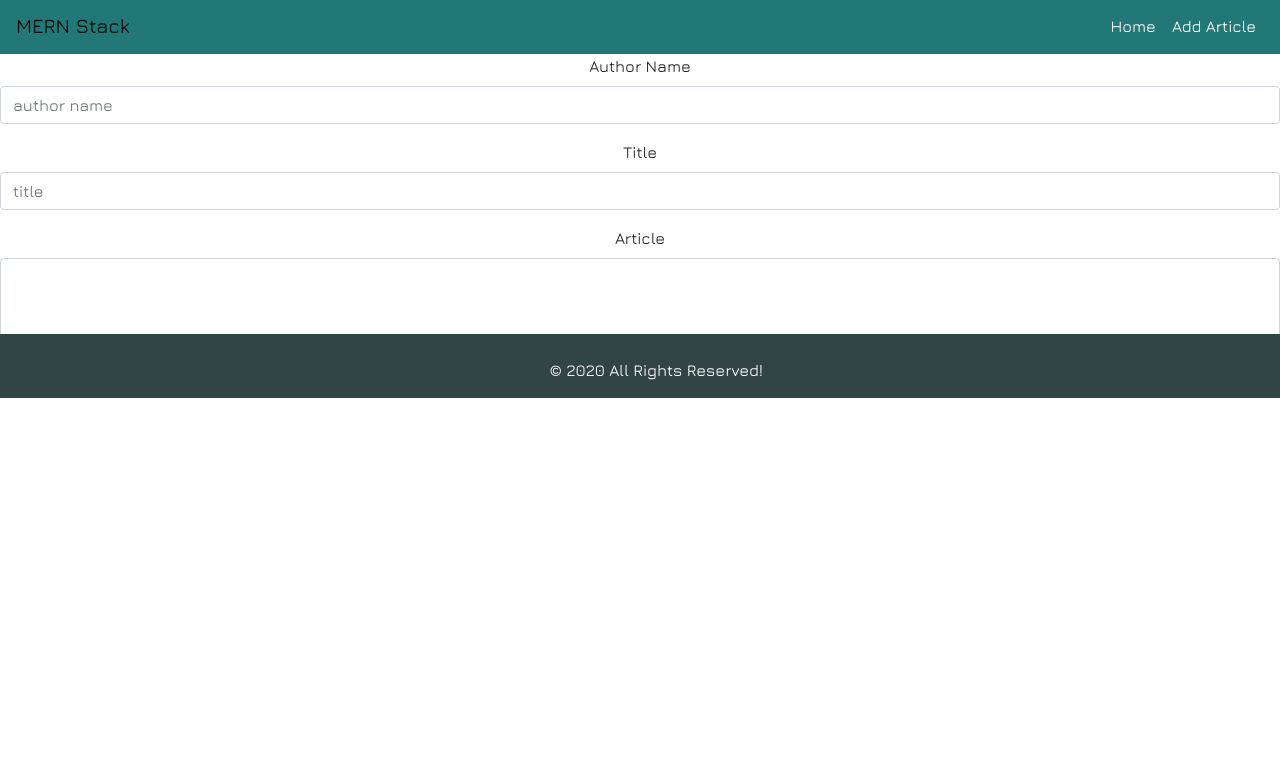
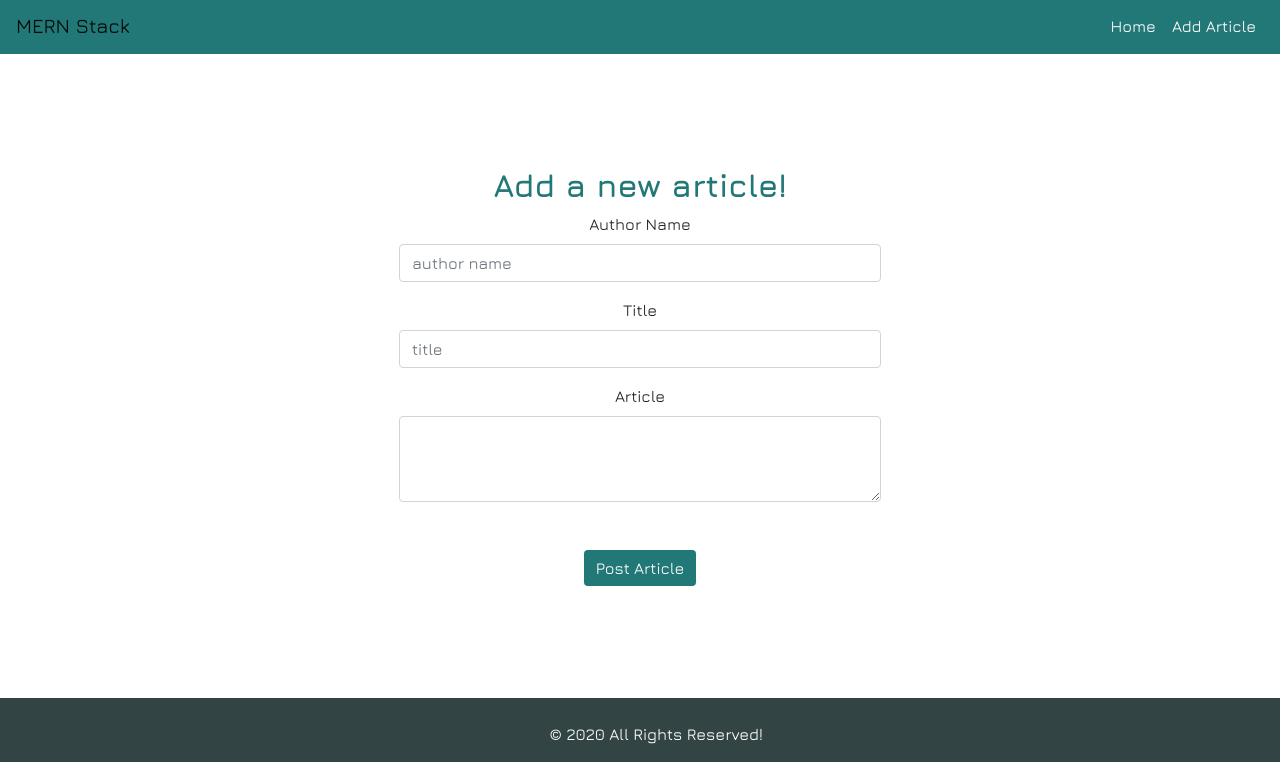
Before and after one commit to mrzacsmith/be-articles, a React (Create React App) app in the folder client/: page /add-article in a window 1280 px wide. Shown: the part 402-1164 px from the top of the page. Before the commit the page ends 800 px from the top, so only its background shows below. Built offline with nearby package versions, Linux system fonts and the light colour scheme; no server answers.

Commit message:
finish AddArticle

```diff
--- a/client/src/components/layouts/AddArticle.jsx
+++ b/client/src/components/layouts/AddArticle.jsx
@@ -1,11 +1,19 @@
 import React from 'react'
+import styled from 'styled-components'
 
 const AddArticle = () => {
   return (
+    <AddArticleContainer>
+      <div className="container">
+        <h2>Add a new article!</h2>
         <form>
           <div className="form-group">
             <label htmlFor="authorname">Author Name</label>
-        <input type="text" className="form-control" placeholder="author name" />
+            <input
+              type="text"
+              className="form-control"
+              placeholder="author name"
+            />
           </div>
           <div className="form-group">
             <label htmlFor="title">Title</label>
@@ -22,10 +30,32 @@ const AddArticle = () => {
           </div>
 
           <button type="submit" className="btn btn-primary">
-        Submit
+            Post Article
           </button>
         </form>
+      </div>
+    </AddArticleContainer>
   )
 }
 
 export default AddArticle
+
+const AddArticleContainer = styled.div`
+  margin: 3rem auto;
+  padding: 4rem;
+  width: 40rem;
+
+  h2 {
+    font-weight: 900;
+    color: var(--dark-green);
+  }
+
+  .btn-primary {
+    margin-top: 2rem;
+    background: var(--dark-green);
+    border: none;
+    &:hover {
+      background: var(--light-green);
+    }
+  }
+`
--- a/client/src/components/layouts/Footer.jsx
+++ b/client/src/components/layouts/Footer.jsx
@@ -23,7 +23,6 @@ export default Footer
 const FooterContainer = styled.footer`
   background: #344;
   height: 4rem;
-  position: fixed;
   left: 0;
   bottom: 0;
   width: 100%;
```
Lines whose indentation alone changed are shown as unchanged.
